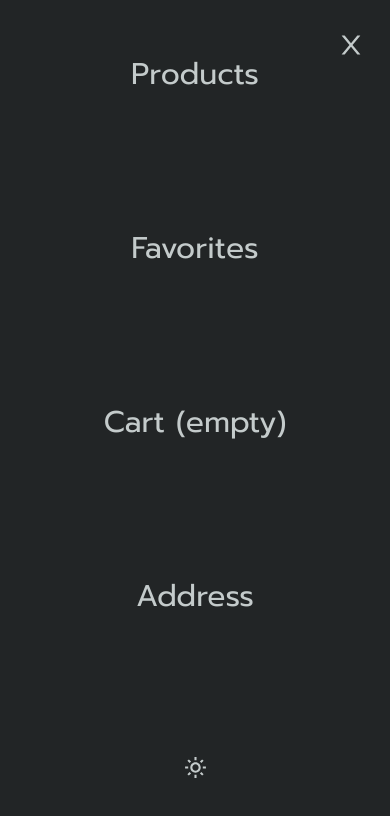
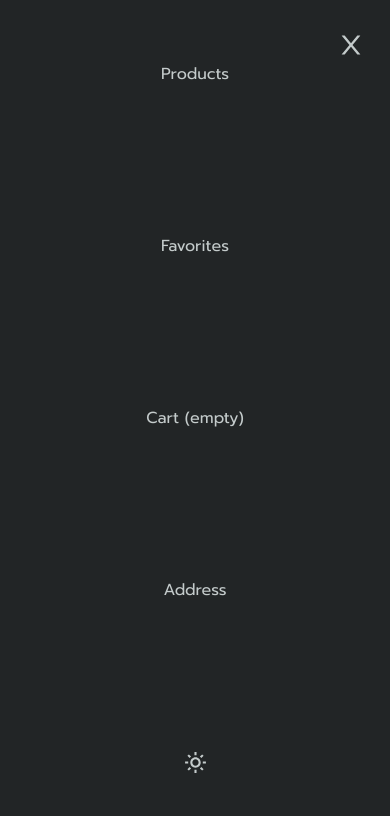
Before and after one commit to dufren/coino-hiring-challenge, a React (Vite) app: page /cart in a window 390 px wide. Both pictures are taken after a click on the icon 351 px from the left and 44 px from the top of the page. Shown: the top 816 px of the page. Built offline with nearby package versions, Linux system fonts and the light colour scheme.

Commit message:
header disapper animation

```diff
--- a/src/components/Header.tsx
+++ b/src/components/Header.tsx
@@ -64,7 +64,7 @@ const Header: React.FC<Props> = ({ theme, setTheme }) => {
         </h1>
 
         <nav className={classes.header__content__nav}>
-          <ul className={`${!isMenuOpen ? classes.close : ""}`}>
+          <ul className={`${isMenuOpen ? classes.open : classes.close}`}>
             <li>
               <Link to={"/"}>Products</Link>
             </li>
--- a/src/features/products/SingleProduct.tsx
+++ b/src/features/products/SingleProduct.tsx
@@ -28,7 +28,6 @@ const SingleProduct: React.FC<Props> = ({ product, inFav, inCart }) => {
   const amount = cart.find((p) => p.product.id === product.id)?.amount ?? 0;
 
   useEffect(() => {
-    console.log("modal useffect inside", modalOpen);
     if (modalOpen) {
       document.body.style.overflow = "hidden";
     } else {
--- a/src/sassStyles/componentStyles/Header.module.scss
+++ b/src/sassStyles/componentStyles/Header.module.scss
@@ -1,13 +1,4 @@
 @import "../variables";
-
-@keyframes fade-in {
-  0% {
-    opacity: 0;
-  }
-  100% {
-    opacity: 1;
-  }
-}
 
 .header {
   border-bottom: var(--card-border);
@@ -25,8 +16,8 @@
     &__logo {
       cursor: pointer;
       width: 100px;
-      transition: 0.3s ease all;
       a {
+        transition: 0.3s ease all;
         text-decoration: none;
         color: var(--text-color);
         @include hoverPrimary;
@@ -37,10 +28,13 @@
       display: none;
       font-size: 30px;
       cursor: pointer;
+      transition: 0.3s ease all;
+
       @include md2-breakpoint() {
         display: block;
         z-index: 100;
       }
+
       @include hoverPrimary;
     }
 
@@ -58,23 +52,20 @@
         gap: 25px;
 
         @include md2-breakpoint() {
-          &.close {
-            display: none;
-          }
-          animation: fade-in 500ms forwards;
+          background-color: var(--card-bg-color);
+          text-align: center;
           flex-direction: column;
           position: fixed;
-          overflow: hidden;
           justify-content: space-around;
-          top: 0px;
-          right: 0px;
-          height: 100%;
-          width: 100%;
-          background-color: var(--card-bg-color);
-          text-align: center;
+          inset: 0px 0px 0px 100%;
+          z-index: 100;
+          visibility: hidden;
           transition: 0.3s ease all;
-          font-size: 30px;
-          z-index: 100;
+
+          &.open {
+            visibility: visible;
+            inset: 0px 0px 0px 0%;
+          }
         }
 
         li {
```
Also changed, not shown: src/app/api/apiSlice.tsx (renamed from src/app/api/apiSlice.ts), src/app/hooks.tsx (renamed from src/app/hooks.ts), src/app/store.tsx (renamed from src/app/store.ts).
